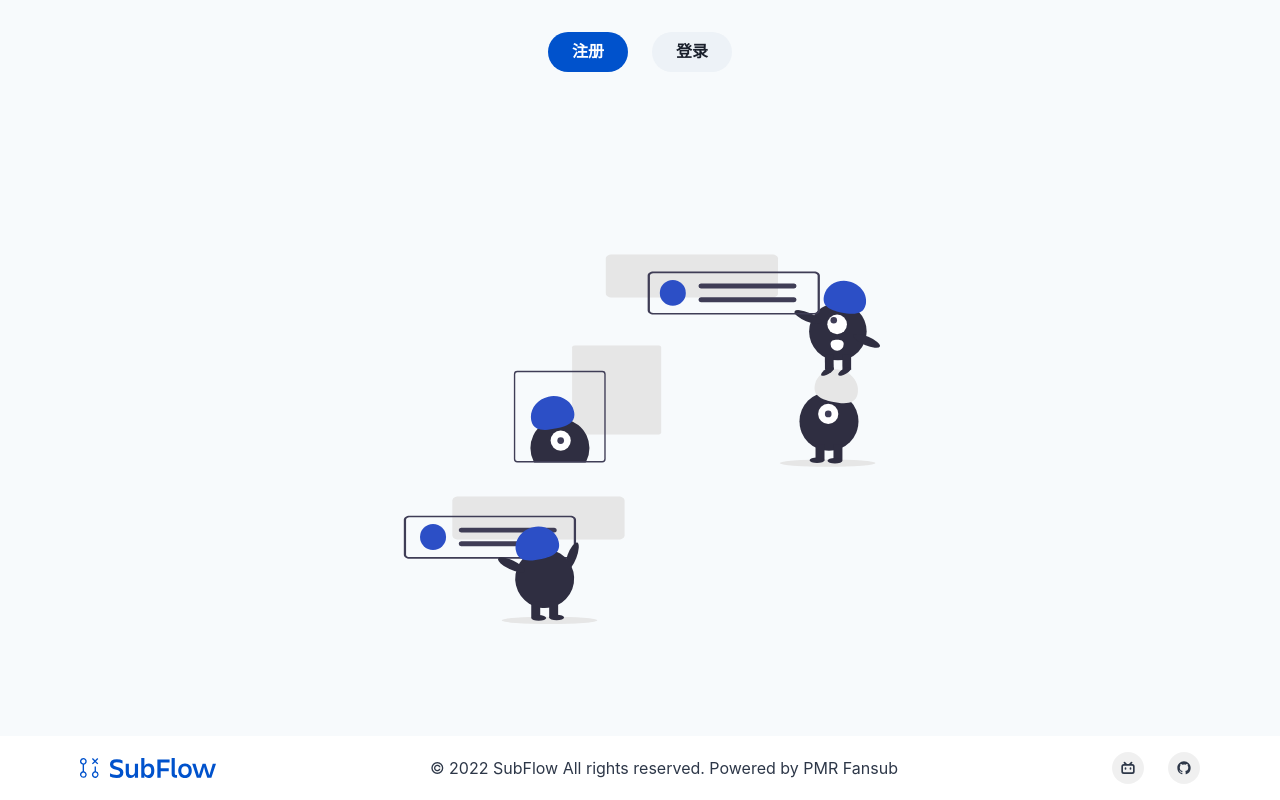
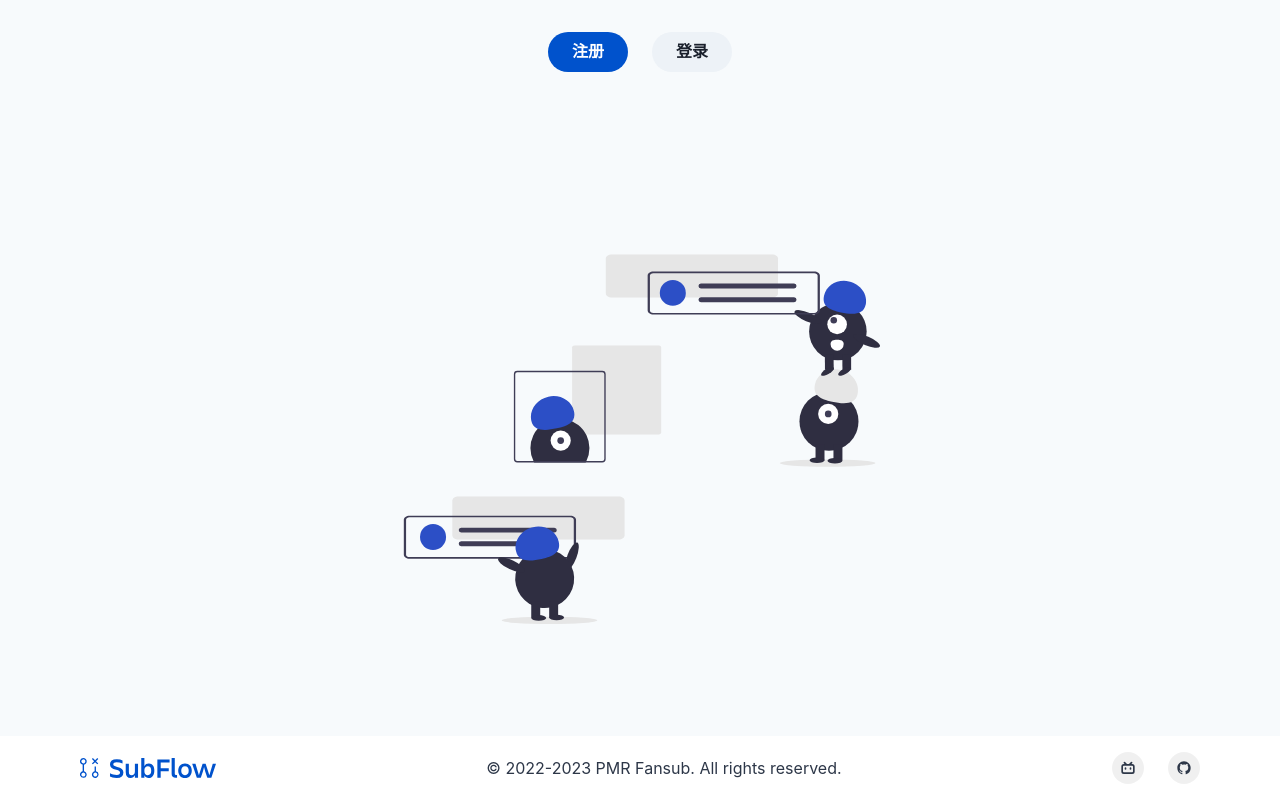
Before and after one commit to PMR-Fansub/subflow-react, a React (Create React App) app: page / in a window 1280 px wide. Shown: the part 334-1134 px from the top of the page. Built offline with nearby package versions, Linux system fonts and the light colour scheme.

Commit message:
chore(footer): shorten the copyright notice

```diff
--- a/src/components/footer.tsx
+++ b/src/components/footer.tsx
@@ -67,7 +67,7 @@ const Footer = () => {
           src={useColorModeValue(SubFlowLogoFull, SubFlowLogoFullWhite)}
           height="20px"
         />
-        <Text>© 2022 SubFlow All rights reserved. Powered by PMR Fansub</Text>
+        <Text>© 2022-2023 PMR Fansub. All rights reserved.</Text>
         <Stack direction={"row"} spacing={6}>
           <SocialButton
             label={"Bilibili"}
```
